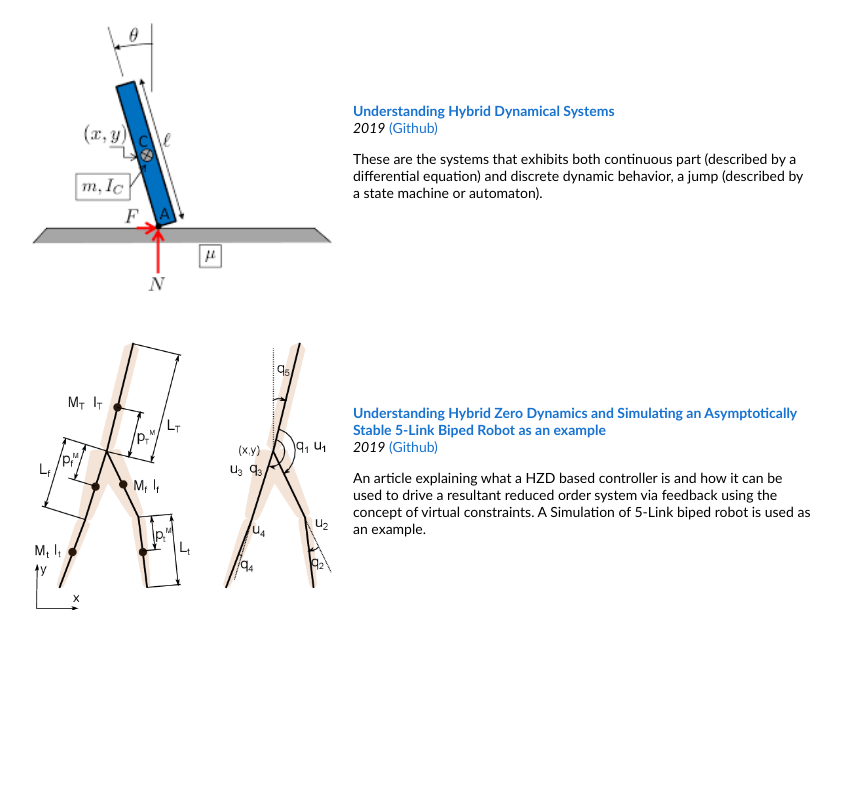
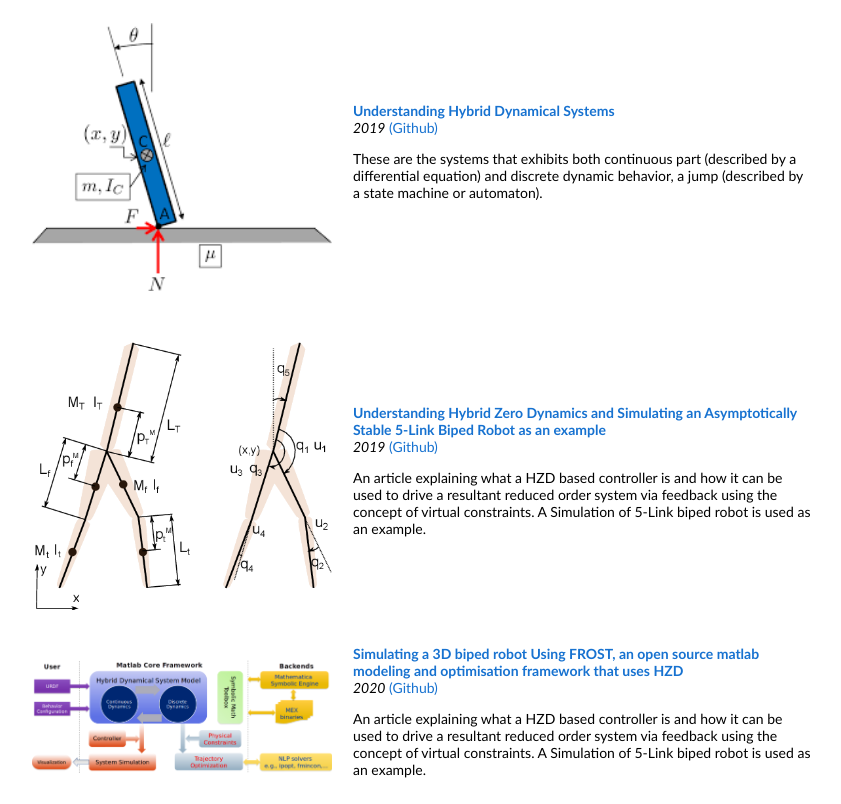
Before and after one commit to dhruvthanki/dhruvthanki.github.io, a plain HTML site: page index.html in a window 1280 px wide. Shown: the part 470-1274 px from the top of the page, without its empty margins (228-1069 px from the left). Before the commit the page ends 1118 px from the top, so only its background shows below. Drawn offline with Linux system fonts and the light colour scheme.

Commit message:
adding FROST tutorial

```diff
--- a/index.html
+++ b/index.html
@@ -111,6 +111,23 @@
         </tr>
 	</tbody></table>
 
+  <table style="width:100%;border:0px;border-spacing:0px;border-collapse:separate;margin-right:auto;margin-left:auto;"><tbody>
+  <tr>
+            <td style="padding:20px;width:25%;vertical-align:middle">
+              <img src="images/frost_overview.png" alt="b3do" width="300" style="border-style: none">
+            </td>
+            <td width="75%" valign="middle">
+              <a href="https://docs.google.com/document/d/1rRkq6hIf3ZAUXpAhGV6f3vudW4uytFrK7y2Dc-Yds2Y/edit?usp=sharing" target="_blank">
+                <papertitle>Simulating a 3D biped robot Using FROST, an open source matlab modeling and optimisation framework that uses HZD</papertitle>
+              </a>
+          <br/>
+              <em>2020</em>
+              <a href="https://github.com/dhruvthanki/5Link_2D" target="_blank">(Github)</a>
+              <p>An article explaining what a HZD based controller is and how it can be used to drive a resultant reduced order system via feedback using the concept of virtual constraints. A Simulation of 5-Link biped robot is used as an example.</p>
+            </td>
+        </tr>
+  </tbody></table>
+
   <!-- <table style="width:100%;border:0px;border-spacing:0px;border-collapse:separate;margin-right:auto;margin-left:auto;"><tbody>
   <tr>
             <td style="padding:20px;width:25%;vertical-align:middle">
```
Also changed, not shown: images/frost_overview.png (added).
